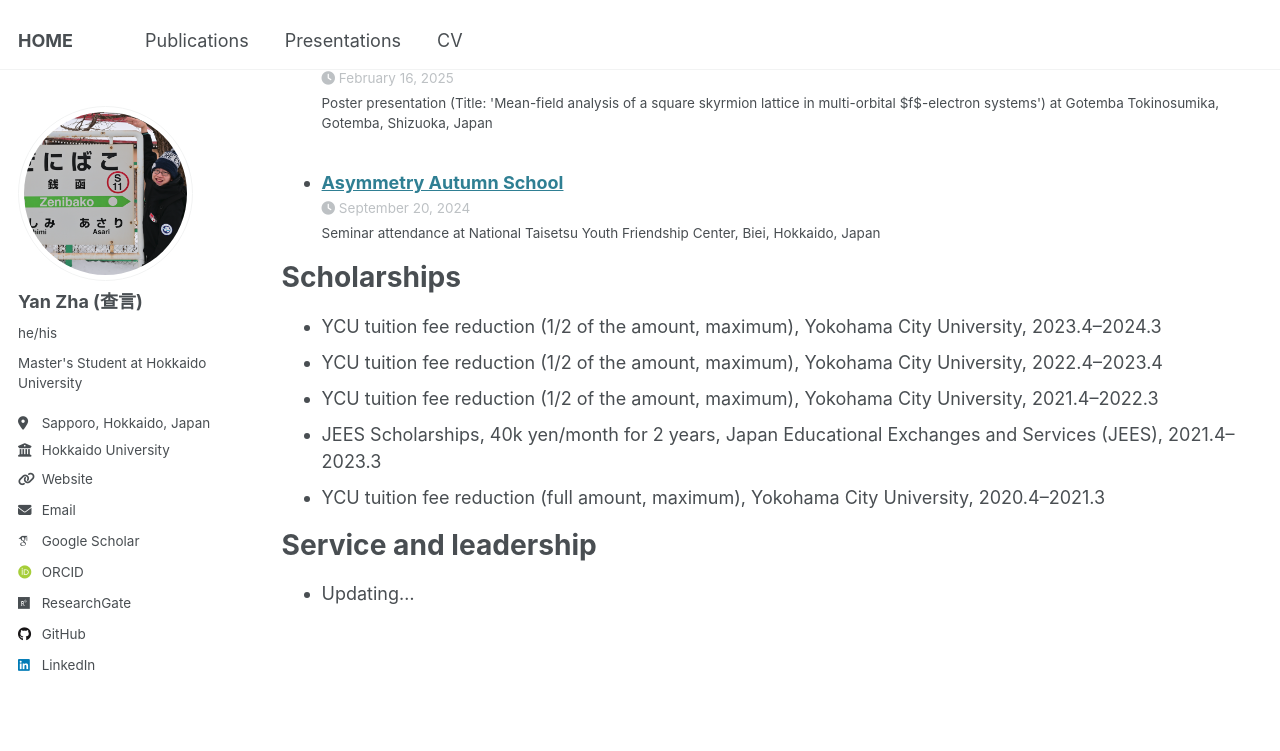
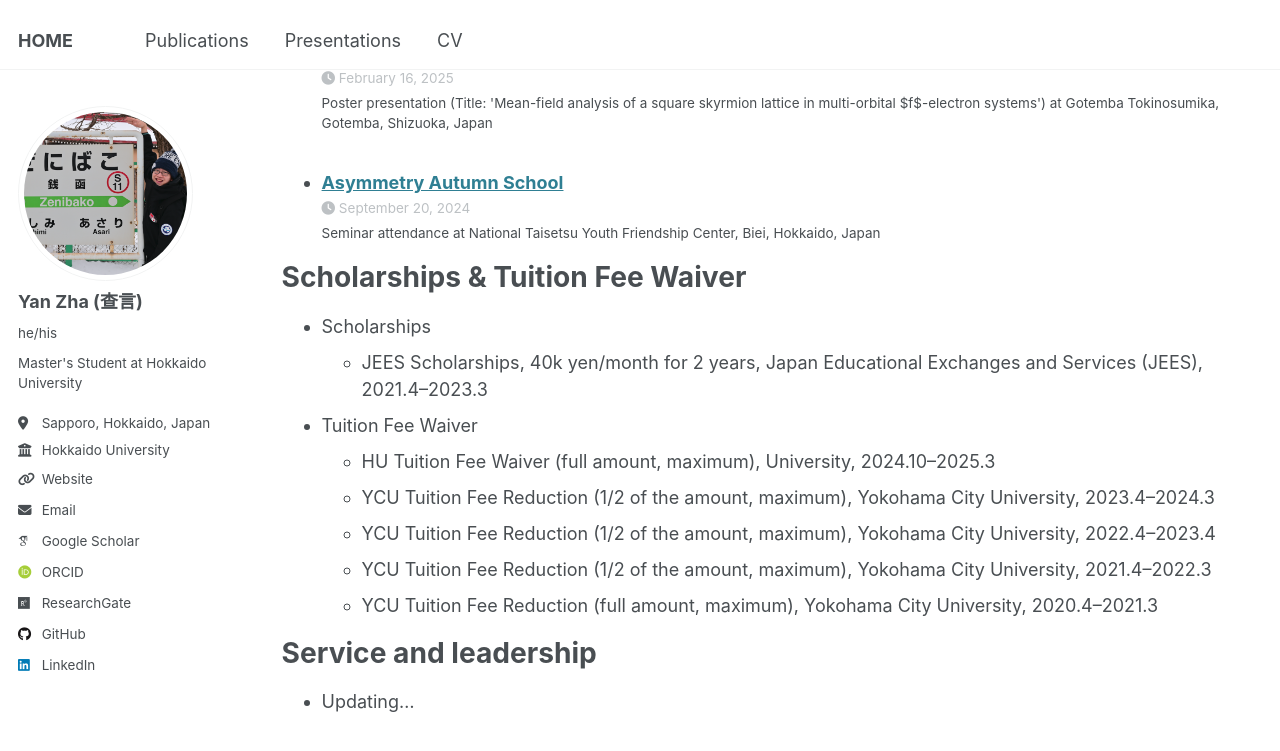
Before and after one commit to yzhacn/yzhacn.github.io, a Jekyll site: the page built from _pages/cv.md, in a window 1280 px wide and 900 px high, scrolled down 1263 px. Shown: the top 751 px of the window. Built offline with Jekyll 4.4.1, drawn with Linux system fonts in a browser that asks for light colours; some web fonts are replaced.

Commit message:
Update cv.md

```diff
--- a/_pages/cv.md
+++ b/_pages/cv.md
@@ -50,13 +50,17 @@ Presentations
   {% endfor %}</ul>
 
 
-Scholarships
+Scholarships & Tuition Fee Waiver
 ======
-* YCU tuition fee reduction (1/2 of the amount, maximum), Yokohama City University, 2023.4--2024.3
-* YCU tuition fee reduction (1/2 of the amount, maximum), Yokohama City University, 2022.4--2023.4
-* YCU tuition fee reduction (1/2 of the amount, maximum), Yokohama City University, 2021.4--2022.3
-* JEES Scholarships, 40k yen/month for 2 years, Japan Educational Exchanges and Services (JEES), 2021.4--2023.3
-* YCU tuition fee reduction (full amount, maximum), Yokohama City University, 2020.4--2021.3
+* Scholarships
+  * JEES Scholarships, 40k yen/month for 2 years, Japan Educational Exchanges and Services (JEES), 2021.4--2023.3
+
+* Tuition Fee Waiver
+  * HU Tuition Fee Waiver (full amount, maximum), University, 2024.10--2025.3
+  * YCU Tuition Fee Reduction (1/2 of the amount, maximum), Yokohama City University, 2023.4--2024.3
+  * YCU Tuition Fee Reduction (1/2 of the amount, maximum), Yokohama City University, 2022.4--2023.4
+  * YCU Tuition Fee Reduction (1/2 of the amount, maximum), Yokohama City University, 2021.4--2022.3
+  * YCU Tuition Fee Reduction (full amount, maximum), Yokohama City University, 2020.4--2021.3
 
 Service and leadership
 ======
```
